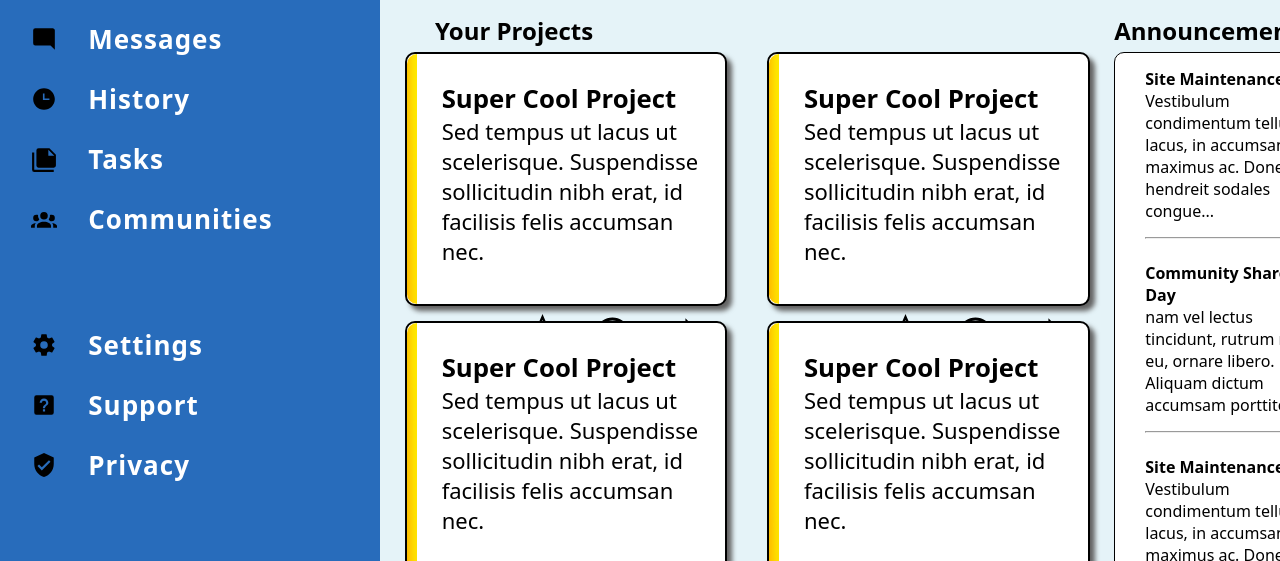
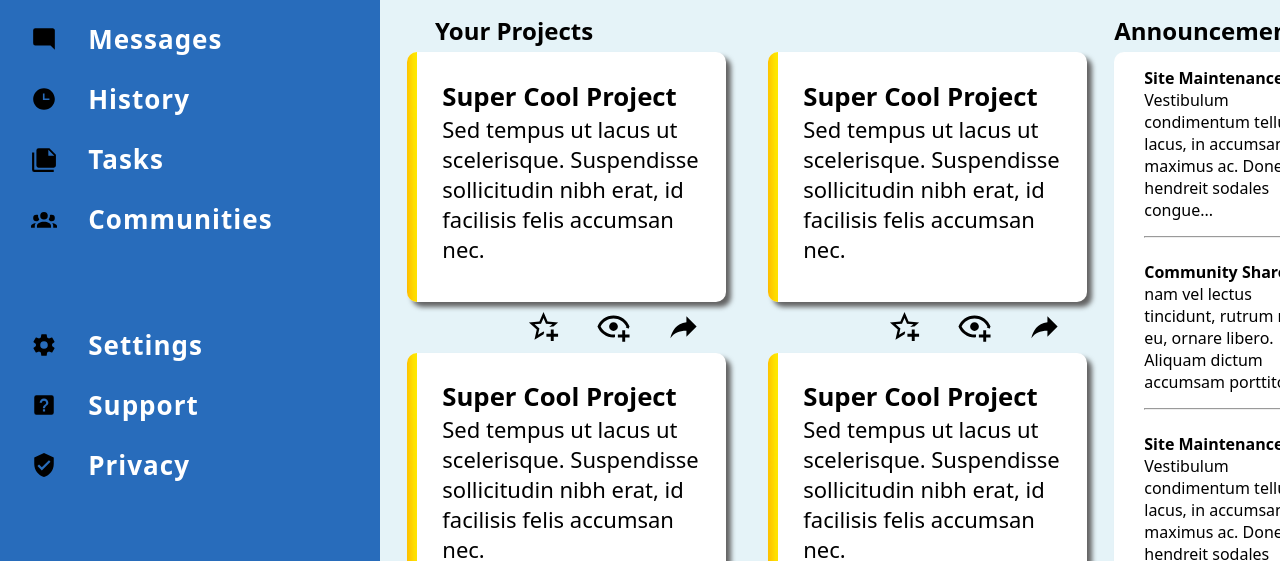
Before and after one commit to BrendanMcGaw/OdinProject_AdminDashboard, a plain HTML site: page index.html in a window 1280 px wide. Shown: the part 238-799 px from the top of the page. Drawn offline with Linux system fonts and the light colour scheme.

```diff
--- a/stylesheet.css
+++ b/stylesheet.css
@@ -214,6 +214,7 @@
     grid-column: 2/4;
     grid-row: 2;
     background-color: #e5f3f8;
+    height: 962px;
     row-gap: 5px;
 }
 
@@ -234,7 +235,7 @@
     padding-right: 25px;
     font-size: 22px;
     background-color: white;
-    border: 2px solid black;
+    /* border: 2px solid black; */
     border-radius: 10px;
     color: rgb(49, 49, 49);
     box-shadow: 5px 5px 5px rgb(99, 99, 99)
@@ -274,7 +275,7 @@
     margin-right: 55px;
     border-radius: 10px;
     row-gap: 15px;
-    border: 1px solid black;
+    /* border: 1px solid black; */
     box-shadow: 5px 5px 5px rgb(99, 99, 99)
 }
 
```
